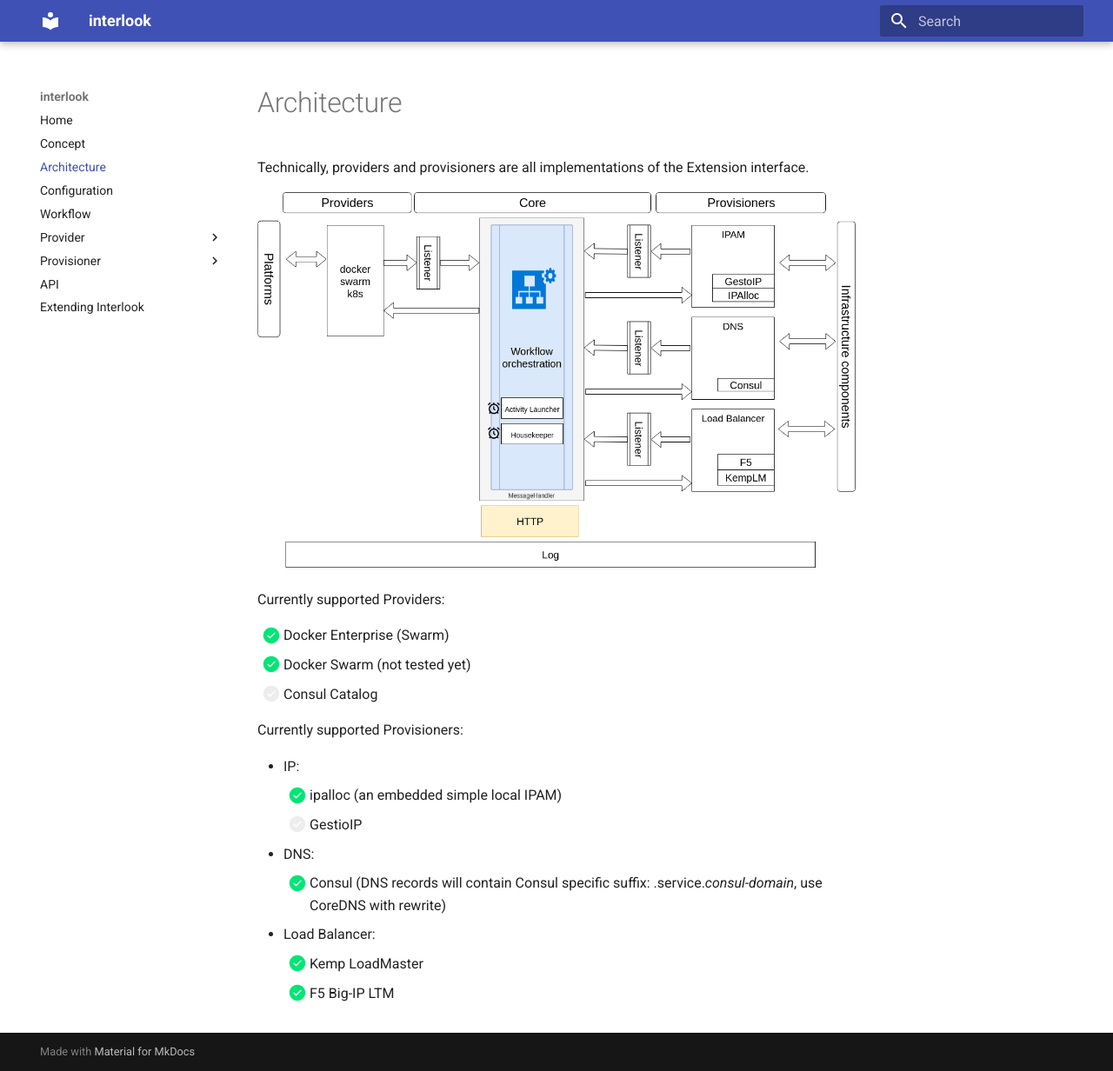
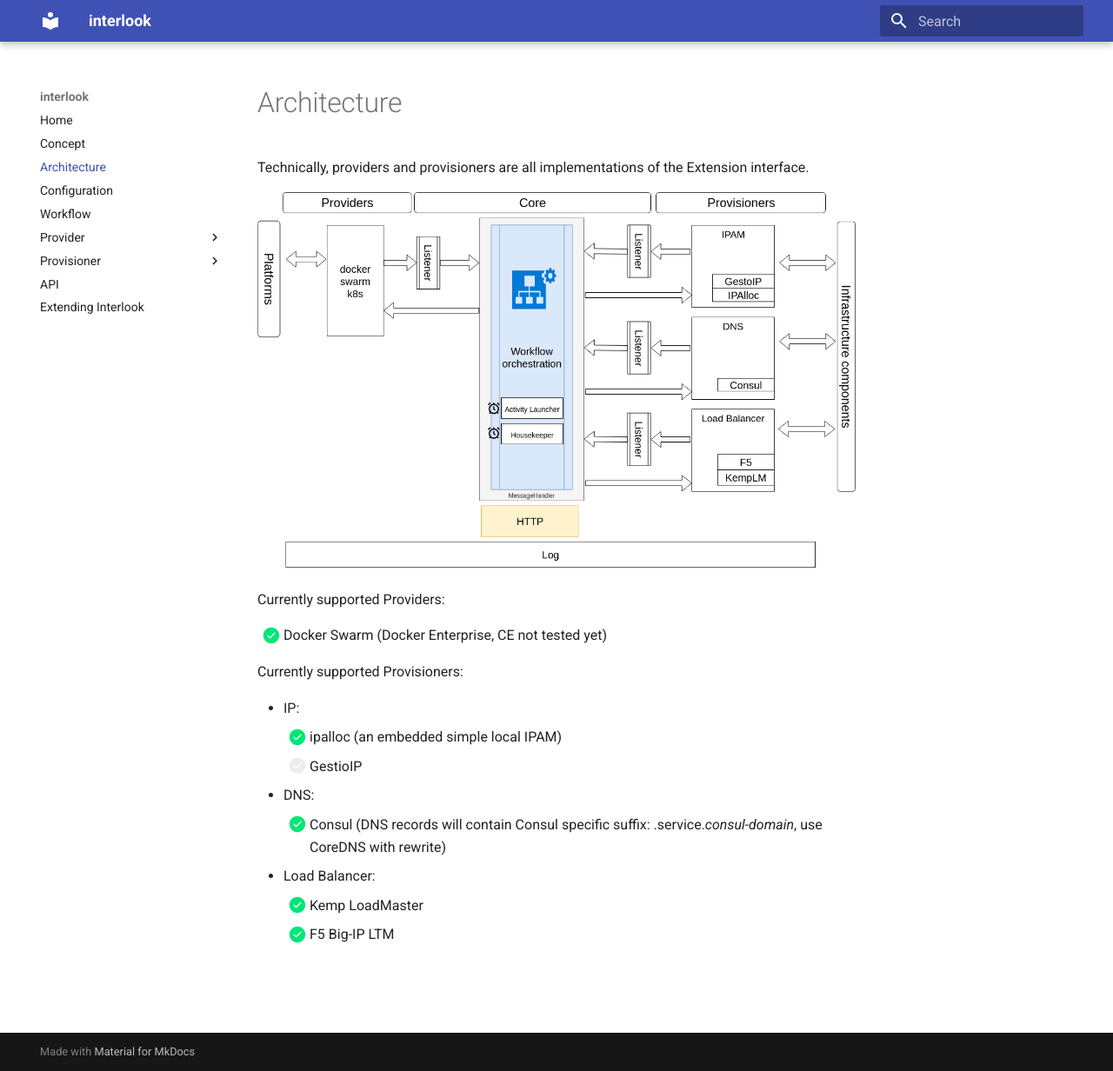
Before and after one commit to interlook/interlook, an MkDocs documentation site: the page built from docs/docs/architecture.md, in a window 1280 px wide and 1232 px high. Shown: the whole window at 87% size. Built offline with MkDocs 1.6.1 and Material for MkDocs 9.7.7, drawn with Linux system fonts in a browser that asks for light colours.

Commit message:
remove docker provider (unused)

```diff
--- a/docs/docs/architecture.md
+++ b/docs/docs/architecture.md
@@ -7,9 +7,7 @@ Technically, providers and provisioners are all implementations of the Extension
 
 Currently supported Providers:
 
-- [x] Docker Enterprise (Swarm)
-- [x] Docker Swarm (not tested yet)
-- [ ] Consul Catalog
+- [x] Docker Swarm (Docker Enterprise, CE not tested yet)
 
 Currently supported Provisioners:
 
```
Also changed, not shown: 1 other file.
